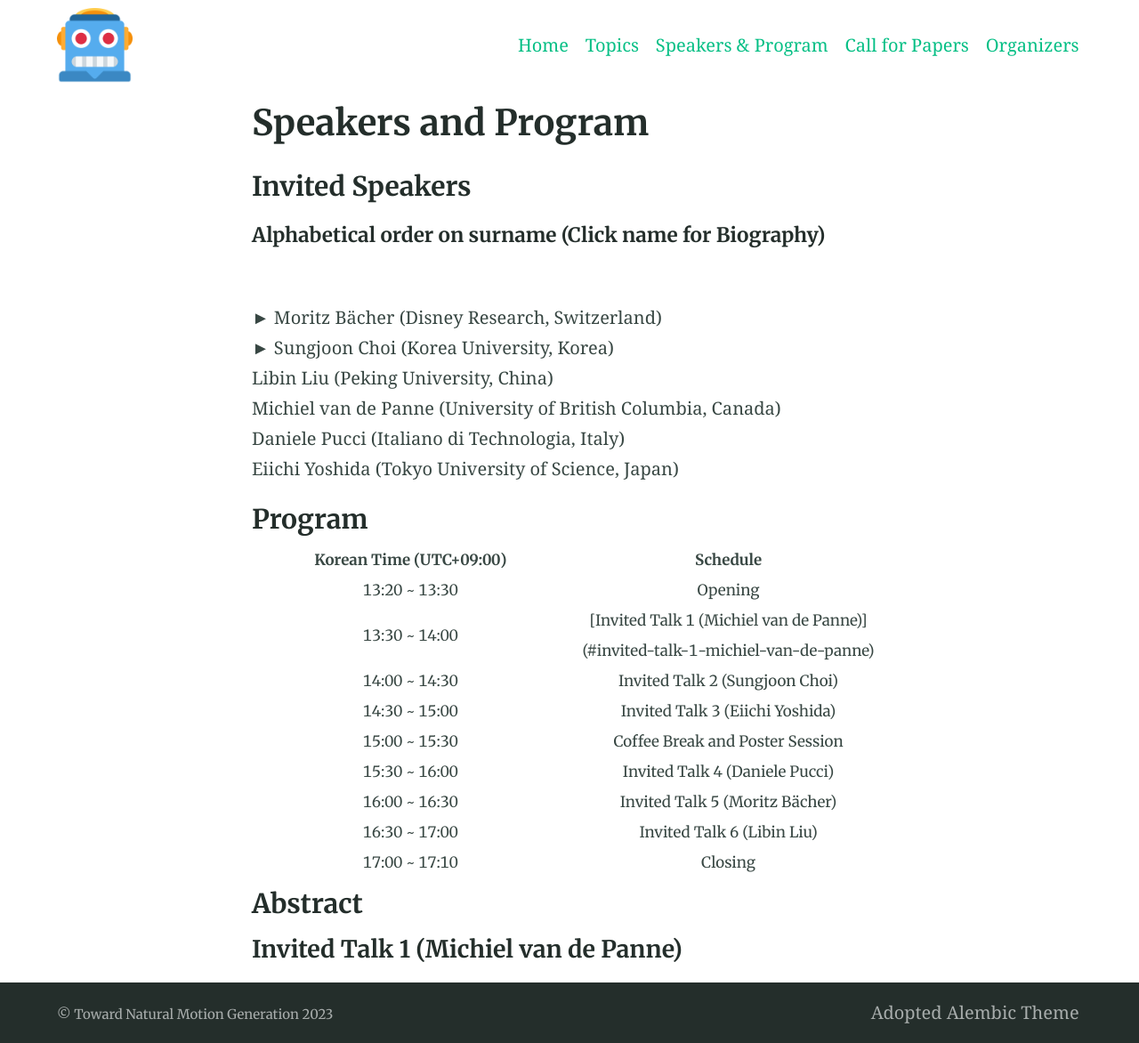
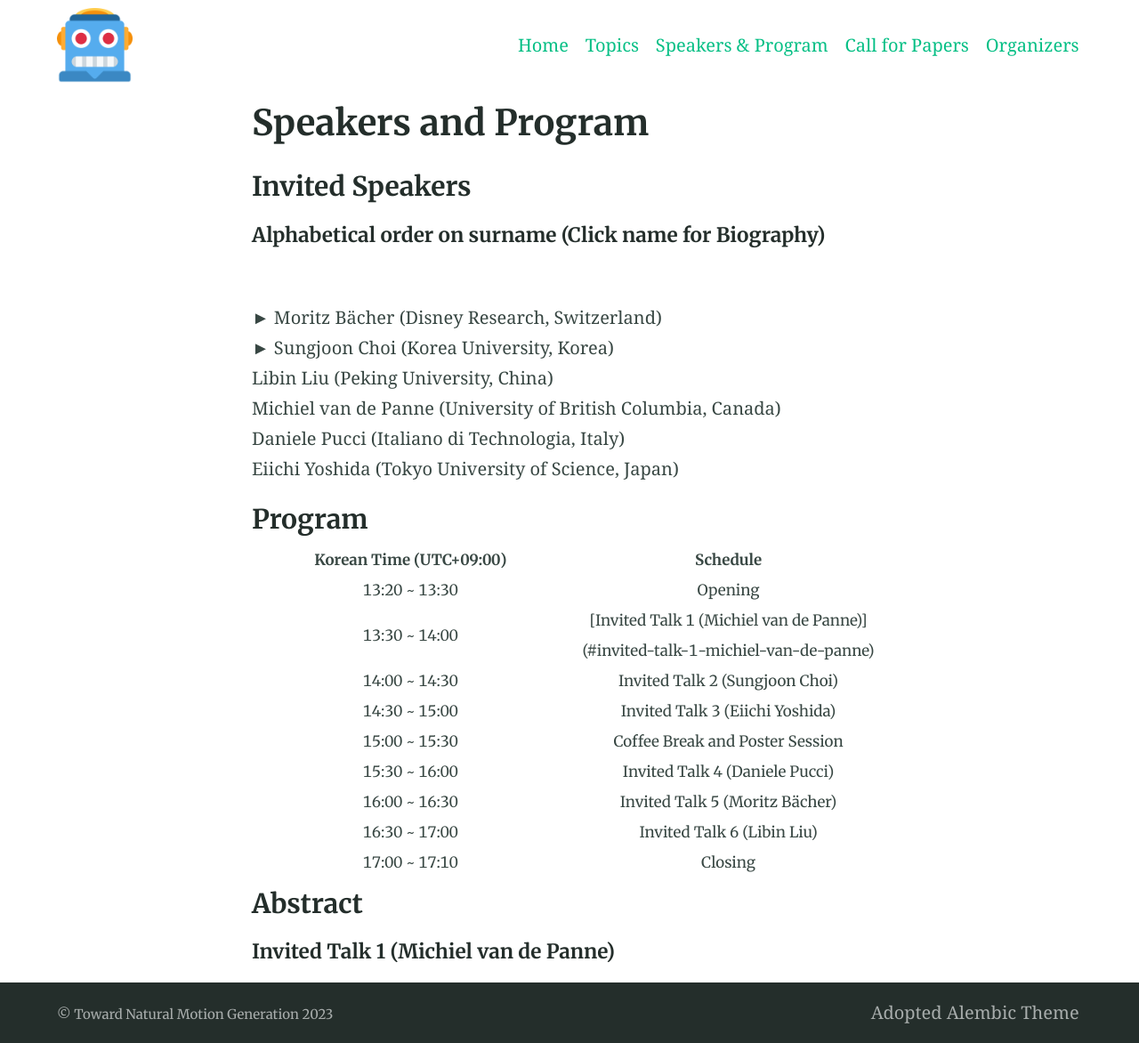
Before and after one commit to toward-natural-motion-generation/rss2023, a Jekyll site: the page built from speakers_and_program.md, in a window 1280 px wide. Shown: the whole page at 89% size. Built offline with Jekyll 4.4.1, drawn with Linux system fonts in a browser that asks for light colours.

Commit message:
try again

```diff
--- a/speakers_and_program.md
+++ b/speakers_and_program.md
@@ -67,9 +67,8 @@
     <td width="30%" style="text-align: center; vertical-align: left;"> 13:30 ~ 14:00 </td>
     <td width="70%" style="text-align: center; vertical-align: left;">
 
-      [Invited Talk 1 (Michiel van de Panne)](#invited-talk-1-michiel-van-de-panne)
-
-    </td>
+[Invited Talk 1 (Michiel van de Panne)](#invited-talk-1-michiel-van-de-panne)
+  </td>
   </tr>
   <tr>
     <td width="30%" style="text-align: center; vertical-align: left;"> 14:00 ~ 14:30 </td>
@@ -104,4 +103,4 @@
 </table>
 
 ### Abstract
-#### Invited Talk 1 (Michiel van de Panne)
+##### Invited Talk 1 (Michiel van de Panne)
```
